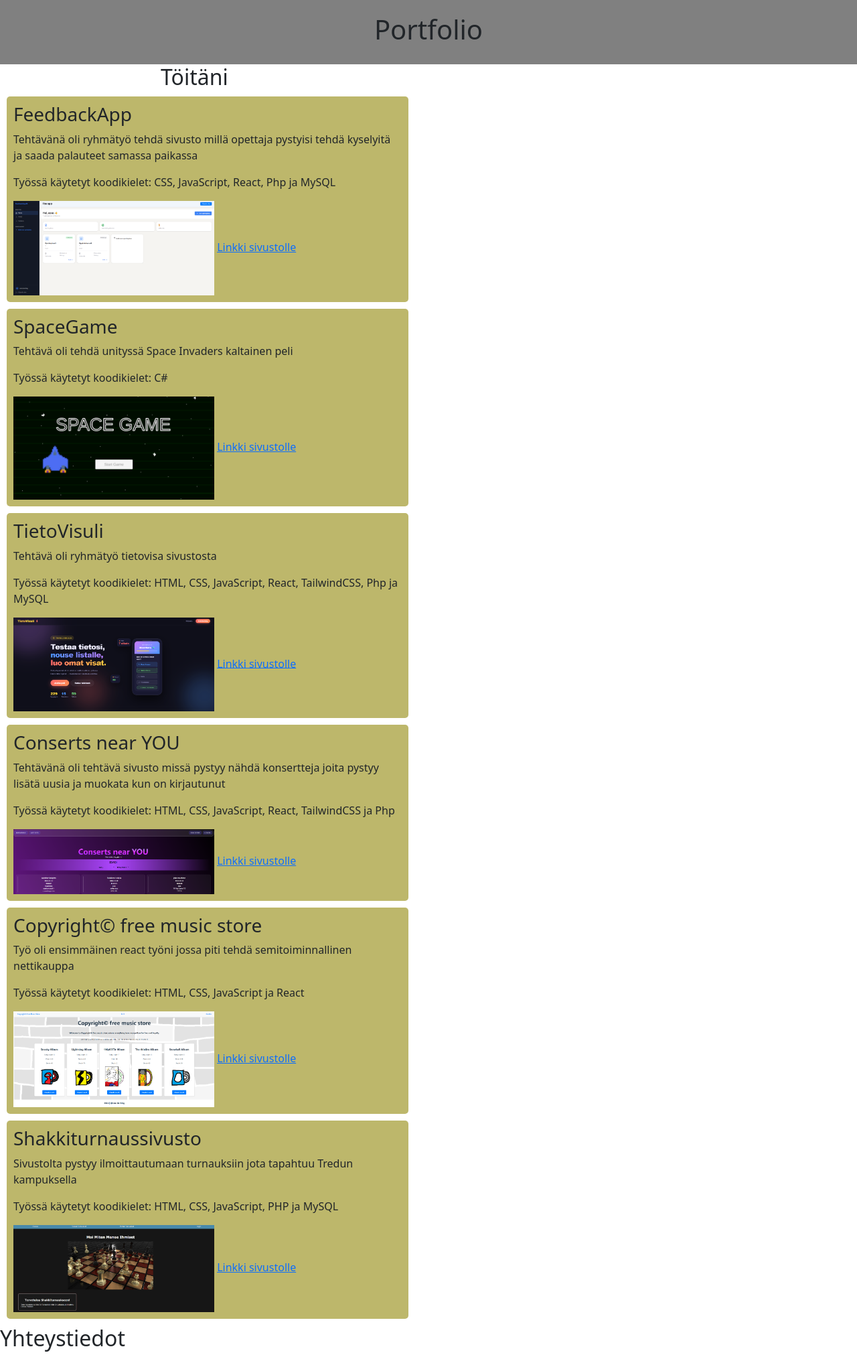
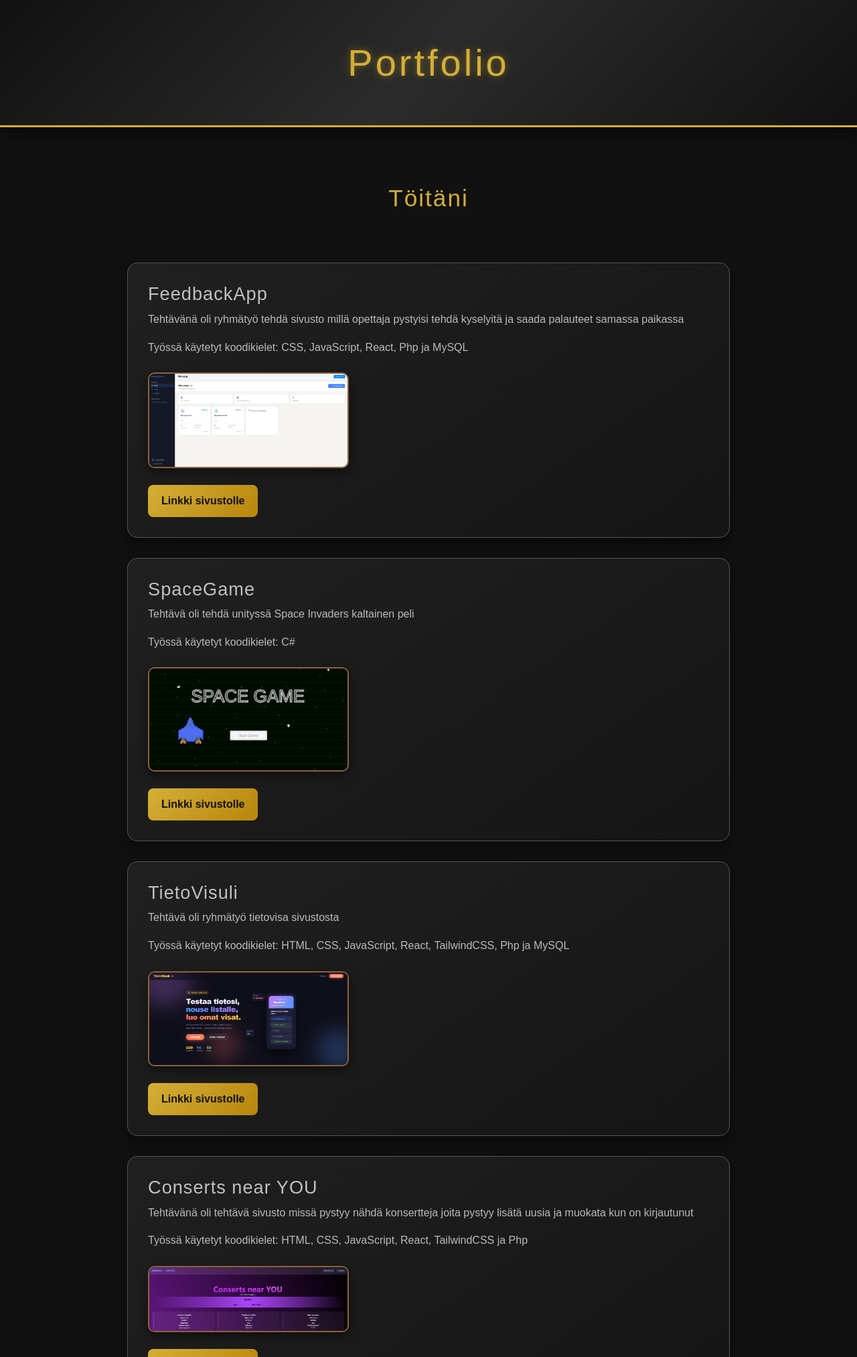
Before and after one commit to EeroBertling/EeroBertling.github.io, a PHP site: page / in a window 1280 px wide. Shown: the top 2026 px of the page at 67% size. Run offline with PHP 8.4, Linux system fonts and the light colour scheme.

Commit message:
good enough

```diff
--- a/style.css
+++ b/style.css
@@ -1,17 +1,272 @@
-header,footer{
-  background-color: gray;
+/* =========================
+   YLEISET ASETUKSET
+========================= */
+
+* {
+  box-sizing: border-box;
+}
+
+body {
+  margin: 0;
+  font-family: Arial, Helvetica, sans-serif;
+  background: #111111;
+  color: #eeeeee;
+  line-height: 1.6;
+}
+
+
+/* =========================
+   HEADER
+========================= */
+
+header {
+  background: linear-gradient(
+    135deg,
+    #111111,
+    #2b2b2b,
+    #111111
+  );
+
+  padding: 60px 20px;
   text-align: center;
-  padding: 20px;
+
+  border-bottom: 3px solid #d4af37;
+
+  box-shadow: 0 5px 25px rgba(0, 0, 0, 0.7);
 }
-.project{
-  width: 600px;
-  background-color: darkkhaki;
-  border-radius: 5px;
-  margin: 10px;
-  padding: 10px;
+
+header h1 {
+  margin: 0;
+
+  font-size: 3.5rem;
+  letter-spacing: 4px;
+
+  color: #d4af37;
+
+  text-shadow:
+    0 0 10px rgba(212, 175, 55, 0.4),
+    0 0 25px rgba(212, 175, 55, 0.2);
 }
-.main{
-  width: 800px;
-  margin-left: auto;
-  margin-right: auto;
+
+
+/* =========================
+   OTSIKOT
+========================= */
+
+.main {
+  text-align: center;
+  padding: 45px 20px 15px;
 }
+
+h2 {
+  font-size: 2.2rem;
+  color: #d4af37;
+
+  text-align: center;
+
+  letter-spacing: 2px;
+
+  margin-top: 40px;
+  margin-bottom: 30px;
+}
+
+
+/* =========================
+   PROJEKTIKORTIT
+========================= */
+
+.project {
+  max-width: 900px;
+
+  margin: 30px auto;
+  padding: 30px;
+
+  background: linear-gradient(
+    145deg,
+    #202020,
+    #151515
+  );
+
+  border-radius: 15px;
+
+  border: 1px solid #555;
+
+  box-shadow:
+    0 8px 20px rgba(0, 0, 0, 0.5);
+
+  transition:
+    transform 0.3s ease,
+    box-shadow 0.3s ease,
+    border-color 0.3s ease;
+}
+
+
+/* Hover */
+
+.project:hover {
+  transform: translateY(-8px);
+
+  border-color: #d4af37;
+
+  box-shadow:
+    0 12px 35px rgba(212, 175, 55, 0.2);
+}
+
+
+/* =========================
+   PROJEKTIN OTSIKKO
+========================= */
+
+.project h3 {
+  margin-top: 0;
+
+  font-size: 1.7rem;
+
+  /* Hopea */
+  color: #c0c0c0;
+
+  letter-spacing: 1px;
+}
+
+
+/* =========================
+   TEKSTIT
+========================= */
+
+.project p {
+  color: #bbbbbb;
+}
+
+
+/* =========================
+   KUVAT
+========================= */
+
+.project img {
+  display: block;
+
+  width: 300px;
+  max-width: 100%;
+
+  margin: 25px 0;
+
+  border-radius: 10px;
+
+  border: 2px solid #8c6239;
+
+  box-shadow:
+    0 5px 15px rgba(0, 0, 0, 0.5);
+
+  transition: transform 0.3s ease;
+}
+
+.project img:hover {
+  transform: scale(1.03);
+}
+
+
+/* =========================
+   LINKKIPAINIKE
+========================= */
+
+.project a {
+  display: inline-block;
+
+  padding: 11px 20px;
+
+  background: linear-gradient(
+    135deg,
+    #d4af37,
+    #b8860b
+  );
+
+  color: #111111;
+
+  text-decoration: none;
+
+  border-radius: 8px;
+
+  font-weight: bold;
+
+  transition:
+    transform 0.2s ease,
+    box-shadow 0.2s ease;
+}
+
+.project a:hover {
+  transform: translateY(-3px);
+
+  box-shadow:
+    0 5px 15px rgba(212, 175, 55, 0.4);
+}
+
+
+/* =========================
+   YHTEYSTIEDOT
+========================= */
+
+ul {
+  max-width: 600px;
+
+  margin: 0 auto 60px;
+
+  padding: 25px 35px;
+
+  background: #1c1c1c;
+
+  border-radius: 12px;
+
+  list-style: none;
+
+  border-left: 5px solid #d4af37;
+
+  box-shadow:
+    0 5px 20px rgba(0, 0, 0, 0.4);
+}
+
+li {
+  margin: 10px 0;
+
+  color: #cccccc;
+}
+
+
+/* =========================
+   FOOTER
+========================= */
+
+footer {
+  margin-top: 60px;
+
+  padding: 30px;
+
+  text-align: center;
+
+  background: #0a0a0a;
+
+  color: #888888;
+
+  border-top: 1px solid #555;
+}
+
+
+/* =========================
+   MOBIILI
+========================= */
+
+@media (max-width: 600px) {
+
+  header h1 {
+    font-size: 2.4rem;
+  }
+
+  .project {
+    margin: 20px 15px;
+    padding: 20px;
+  }
+
+  .project img {
+    width: 100%;
+  }
+
+}
```
